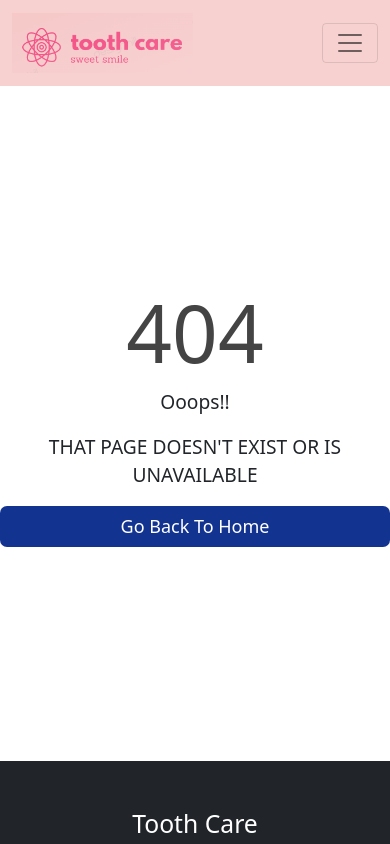
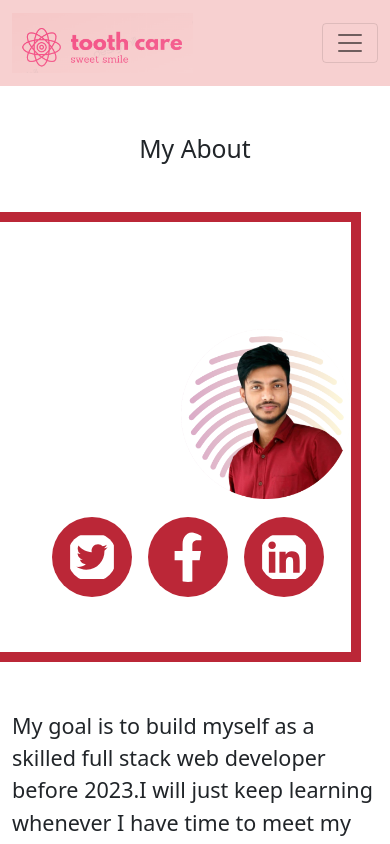
Before and after one commit to akashwebs/tooth-care-services-client, a React (Create React App) app: page /about in a window 390 px wide. Shown: the top 844 px of the page. Built offline with nearby package versions, Linux system fonts and the light colour scheme; no server answers.

Commit message:
added my about

```diff
--- a/src/App.js
+++ b/src/App.js
@@ -10,6 +10,7 @@ import ForgotPassword from './Pages/ForgotPassword/ForgotPassword';
 import RequireAuth from './Pages/RequireAuth/RequireAuth';
 import NotFound from './Pages/NotFound/NotFound';
 import Footer from './Shared/Footer/Footer';
+import About from './Pages/About/About';
 
 function App() {
   return (
@@ -27,6 +28,7 @@ function App() {
         <Route path='/registration' element={<Register></Register>}></Route>
         <Route path='/resetpassword' element={<ForgotPassword></ForgotPassword>}></Route>
         <Route path='*' element={<NotFound></NotFound>}></Route>
+        <Route path='/about' element={<About></About>}></Route>
       </Routes>
       <Footer></Footer>
     </div>
--- /dev/null
+++ b/src/Pages/About/About.css
@@ -0,0 +1,47 @@
+.about-img{
+    width: 400px !important;
+    border: 10px solid #BB2737;
+    height: 450px !important;
+    position: relative;
+}
+.about-img img{
+    width: 170px;
+    height: 170px;
+    position: absolute;
+    top:25%;
+    right: -85px;
+}
+
+.about-img .about-social{
+    background: #BB2737;
+    display: inline-block;
+    padding: 15px;
+    width: 80px;
+    height: 80px;
+    border-radius: 50%;
+    margin-right: 10px;
+    text-align: center;
+    position: relative;
+    top: 295px;
+    left:30px;
+    color: #fff;
+}
+.about-info{
+    margin-left: 70px;
+}
+@media only screen and (max-width: 600px) {
+    .about-img{
+     width: 90% !important;
+     margin-right: 0 !important;
+    }
+    .about-img img{
+        width: 170px;
+        height: 170px;
+        position: absolute;
+        top:25%;
+        right: 0px;
+    }
+    .about-info{
+        margin-left: 0px;
+    }
+  }
--- /dev/null
+++ b/src/Pages/About/About.js
@@ -0,0 +1,34 @@
+import React from 'react';
+import { Col, Row } from 'react-bootstrap';
+import aboutMe from '../../Assets/about.png'
+import './About.css'
+import { FaTwitterSquare, FaFacebookF, FaLinkedin } from "react-icons/fa";
+
+
+const About = () => {
+    return (
+        <div className='container my-5'>
+            <h2 className='text-center my-5'>My About</h2>
+            <Row xs={1} md={2} className="g-5 align-items-center">
+                <Col className='about-img'>
+                    <img className='img-fluid' src={aboutMe} alt="" />
+
+                        <FaTwitterSquare className='about-social fs-1 me-3' />
+
+
+                        <FaFacebookF className='about-social fs-1 me-3' />
+
+
+                        <FaLinkedin className=' about-social fs-1 me-3' />
+
+                </Col>
+                <Col className='about-info'>
+                    <p className='fs-4'> My goal is to build myself as a skilled full stack web developer before 2023.I will just keep learning whenever I have time to meet my goals And I will make something every day.In the midst of hundreds of activities, I will set aside a minimum of eight hours per day for learning.No matter how many obstacles come, I will not back down from my goal.</p>
+                </Col>
+            </Row>
+
+        </div>
+    );
+};
+
+export default About;
```
Also changed, not shown: src/Assets/about.png (added).
